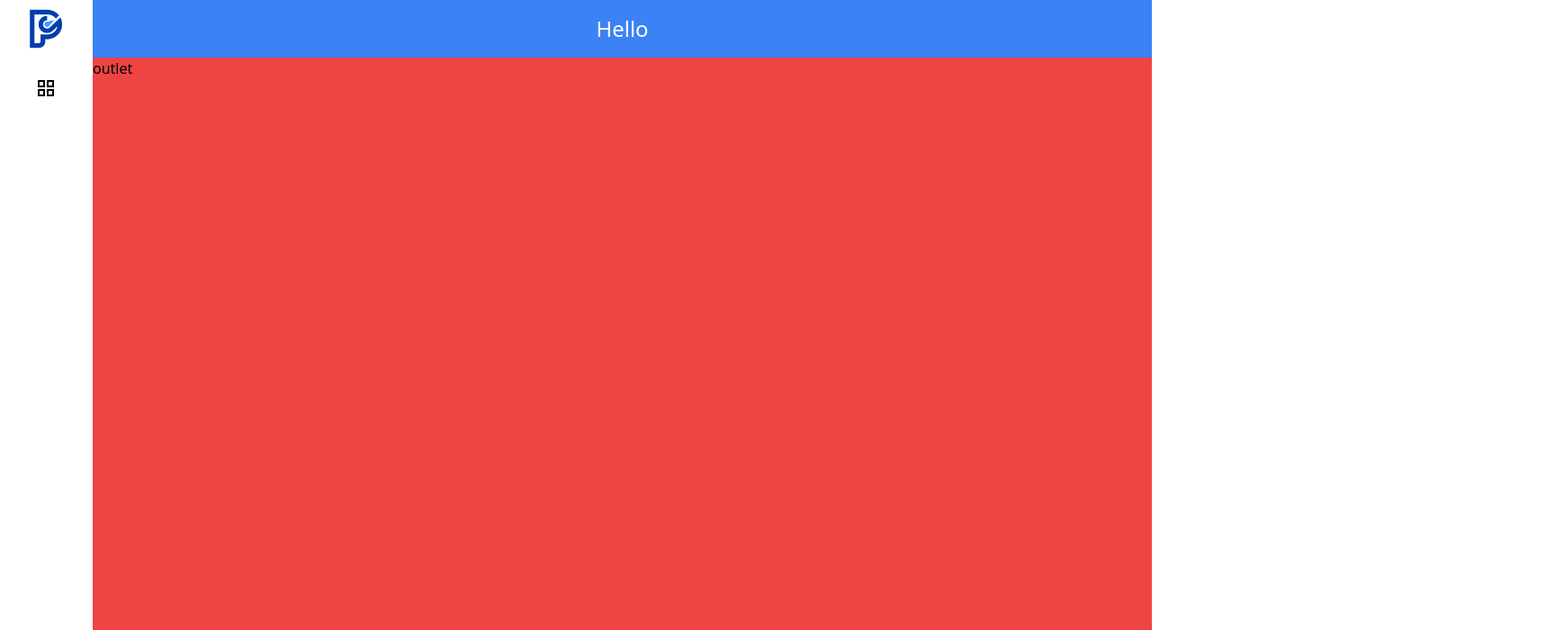
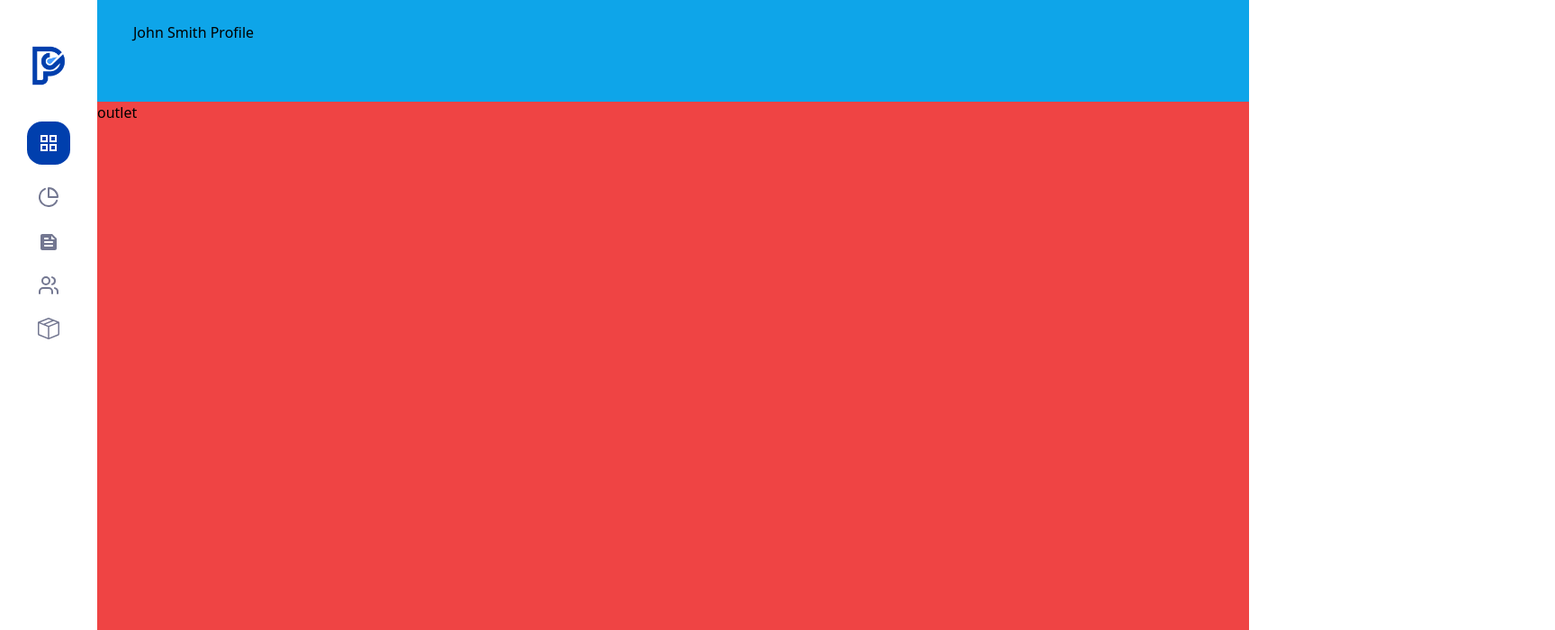
Before and after one commit to AdhamMadkour/personal-profile-graph-ql, a React (Vite) app: page / in a window 1280 px wide. Shown: the top 700 px of the page at 90% size, 1728 px wide, since content can reach past the window. Built offline with nearby package versions, Linux system fonts and the light colour scheme.

Commit message:
side bar finish

```diff
--- a/package.json
+++ b/package.json
@@ -16,7 +16,8 @@
     "@mui/joy": "^5.0.0-beta.36",
     "@mui/material": "^5.15.17",
     "react": "^18.2.0",
-    "react-dom": "^18.2.0"
+    "react-dom": "^18.2.0",
+    "react-icons": "^5.2.1"
   },
   "devDependencies": {
     "@types/react": "^18.2.66",
--- a/src/components/Navbar.tsx
+++ b/src/components/Navbar.tsx
@@ -1,7 +1,9 @@
 const Navbar = () => {
   return (
-    <div className="h-16 bg-blue-500 w-full flex justify-center items-center text-white text-2xl">
-      Hello
+    <div className="w-[1620px] h-[113px] left-[108px] px-10 py-6">
+      <div className="h-10 w-[470px]">
+        <h1>John Smith Profile</h1>
+      </div>
     </div>
   );
 };
--- a/src/components/SideBar.tsx
+++ b/src/components/SideBar.tsx
@@ -1,18 +1,51 @@
 import firm_logo from "../assets/firm_logo.png";
 import GridViewIcon from "@mui/icons-material/GridView";
+import FeedRoundedIcon from "@mui/icons-material/FeedRounded";
+import { LuUsers } from "react-icons/lu";
+import { BsBoxSeam } from "react-icons/bs";
+import { FiPieChart } from "react-icons/fi";
 
 function SideBar() {
   return (
-    <div className=" flex flex-col w-28 h-screen bg-white-500">
-      <div className="w-full h-16 bg-white flex justify-center items-center text-white text-2xl p-5">
+    <div className=" flex flex-col w-[108px] h-[1273px] bg-[#FFFFFF] items-center gap-10 p-[30px]">
+      <div className="h-[45px] flex justify-center items-center text-white text-2xl pt-[40px]">
         <img src={firm_logo} alt="logo" className="size-11" />
       </div>
 
-      <div className="flex flex-col items-center pt-5 justify-center">
+      <div className="flex flex-col items-center pt-5 gap-6 h-80 w-12">
         <div>
-          <GridViewIcon className="text-4xl bg-blue" />
+          {/* inner radius */}
+          <GridViewIcon
+            sx={{
+              backgroundColor: "#003fad",
+              color: "white",
+              width: "48px",
+              height: "48px",
+              borderRadius: "35%",
+              padding: "12px",
+            }}
+          />
+        </div>
+        <div>
+          <FiPieChart className="text-2xl text-[#737791]" />
+        </div>
+        <div>
+          <FeedRoundedIcon
+            sx={{
+              color: "#737791",
+              width: "24px",
+              height: "24px",
+            }}
+            className="text-4xl bg-blue"
+          />
+        </div>
+        <div>
+          <LuUsers className="text-2xl text-[#737791]" />
         </div>
 
+        <div>
+          <BsBoxSeam className="text-2xl text-[#737791]" />
+        </div>
       </div>
     </div>
   );
```
Also changed, not shown: 1 other file (tests, documents, lock files or other folders).
